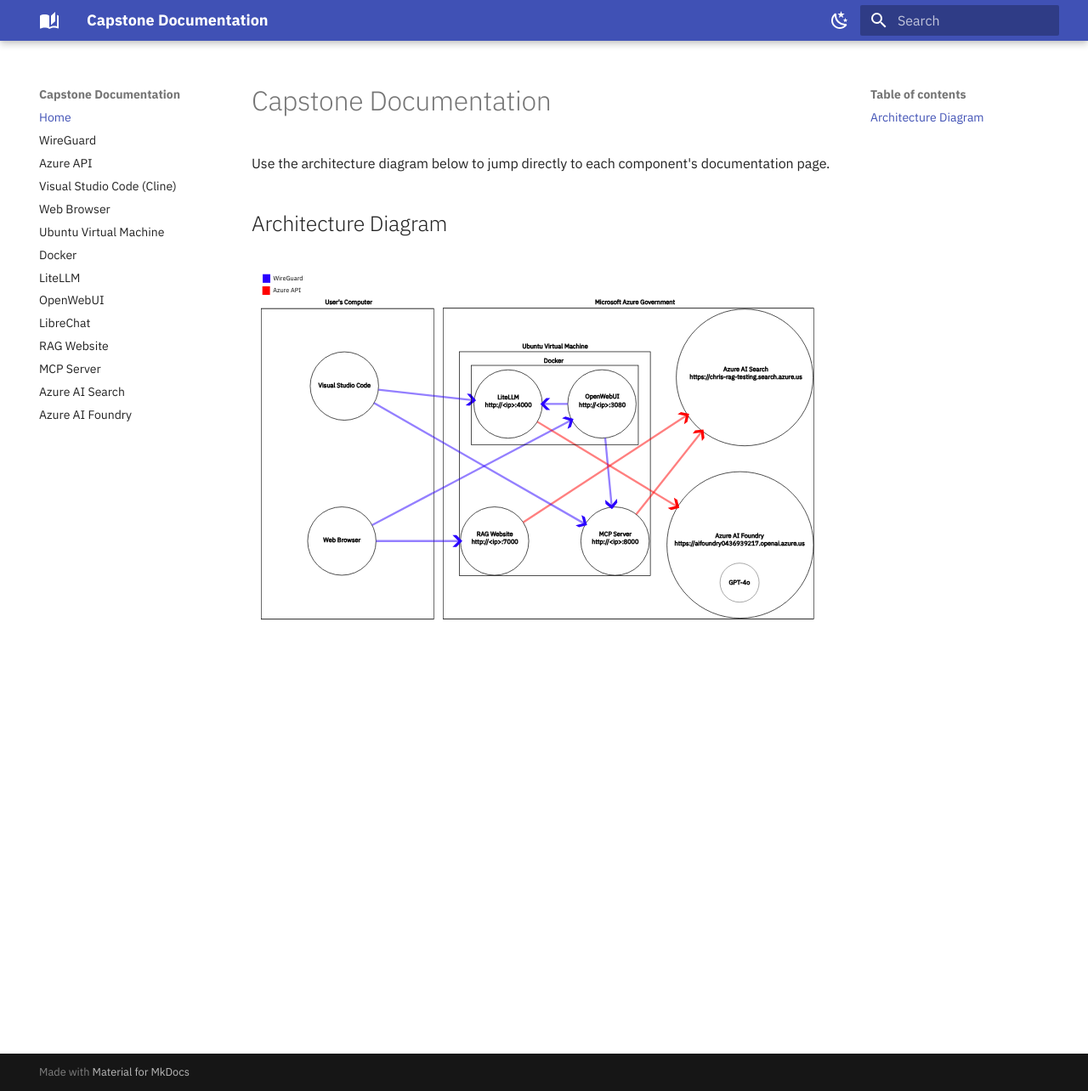
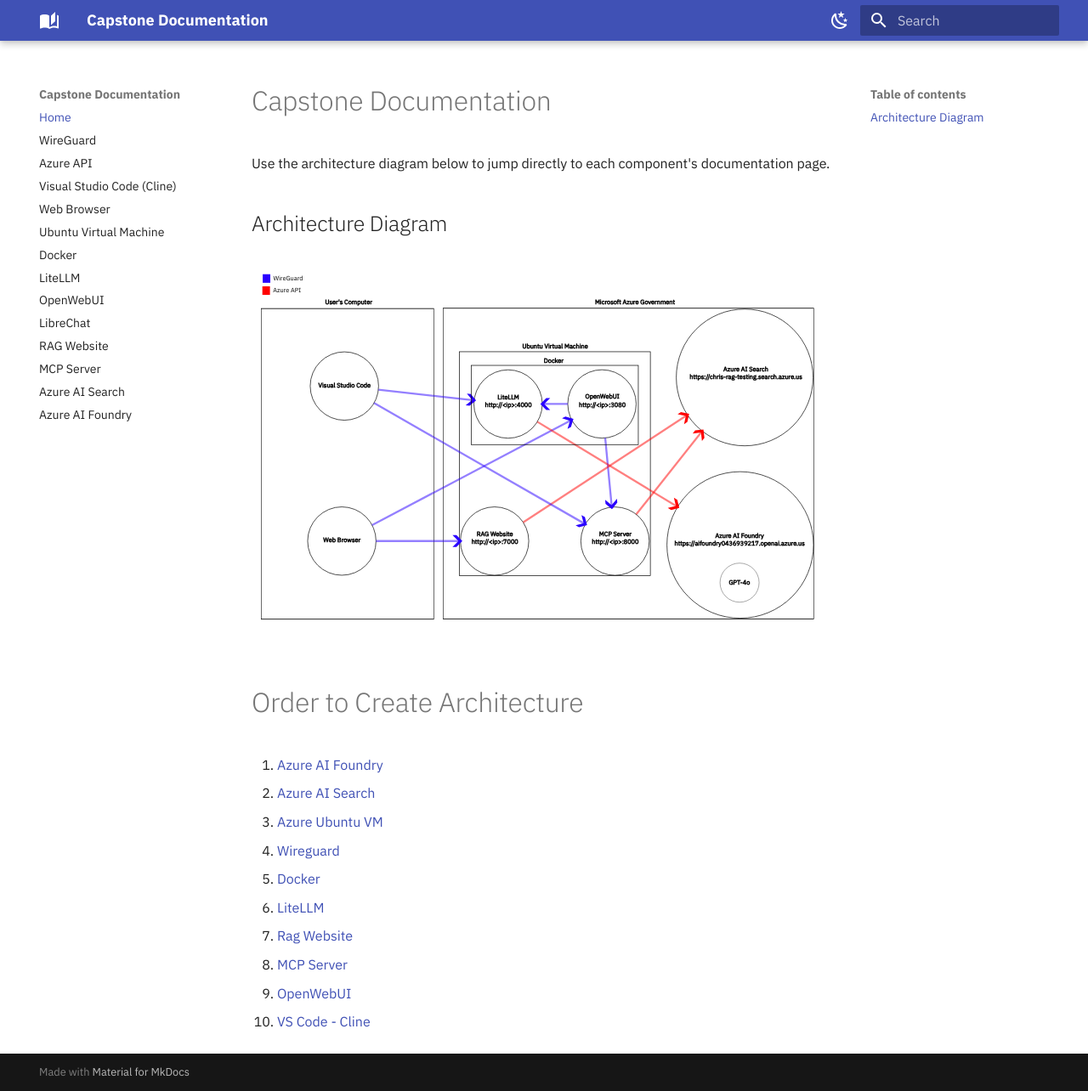
Before and after one commit to Zabuddia/capstone-documentation, an MkDocs documentation site: the page built from docs/index.md, in a window 1280 px wide and 1284 px high. Shown: the whole window at 85% size. Built offline with MkDocs 1.6.1 and Material for MkDocs 9.7.7, drawn with Linux system fonts in a browser that asks for light colours.

Commit message:
home page updated with order of what to do first.

```diff
--- a/docs/index.md
+++ b/docs/index.md
@@ -741,3 +741,15 @@
     </g>
   </g>
 </svg>
+
+# Order to Create Architecture
+1. [Azure AI Foundry](azure-ai-foundry.md#azure-ai-foundry)
+2. [Azure AI Search](azure-ai-search.md#azure-ai-search)
+3. [Azure Ubuntu VM](ubuntu-virtual-machine.md#ubuntu-virtual-machine)
+4. [Wireguard](wireguard.md#wireguard)
+5. [Docker](docker.md#docker)
+6. [LiteLLM](litellm.md#litellm)
+7. [Rag Website](rag-website.md#rag-website)
+8. [MCP Server](mcp-server.md#mcp-server)
+9. [OpenWebUI](openwebui.md#openwebui)
+10. [VS Code - Cline](visual-studio-code-cline.md#visual-studio-code-cline)
```
